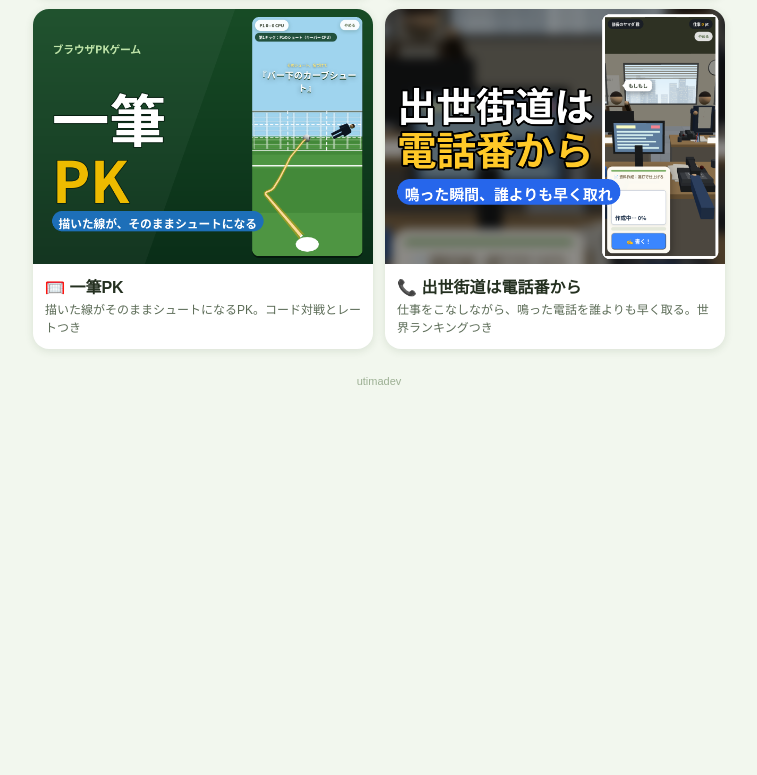
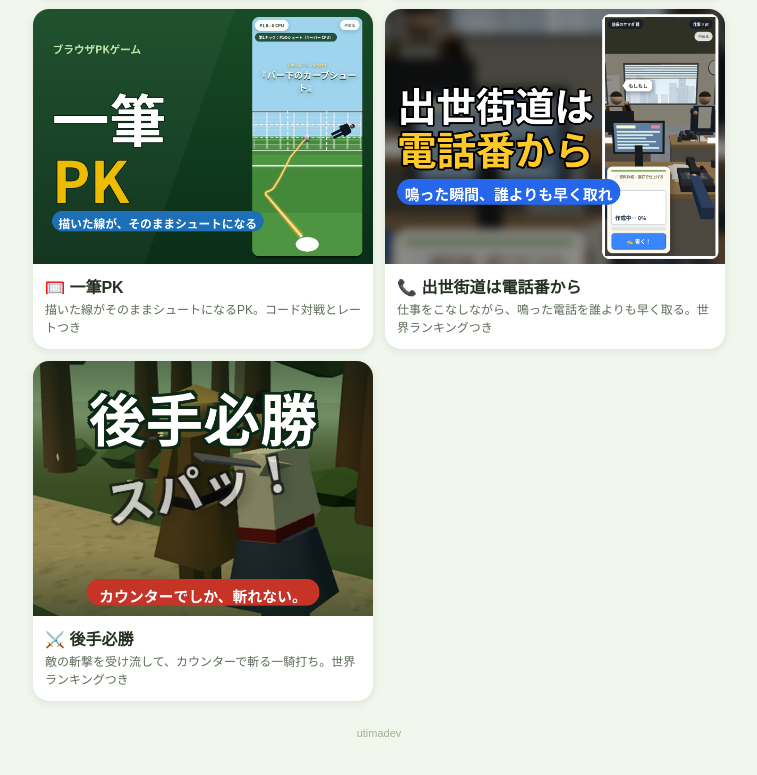
Before and after one commit to sa008ta/games, a plain HTML site: page index.html in a window 1280 px wide. Shown: the part 457-1232 px from the top of the page, without its empty margins (261-1018 px from the left). Before the commit the page ends 884 px from the top, so only its background shows below. Drawn offline with Linux system fonts and the light colour scheme.

Commit message:
一覧に後手必勝を追加

```diff
--- a/index.html
+++ b/index.html
@@ -65,6 +65,13 @@
         <p class="desc">仕事をこなしながら、鳴った電話を誰よりも早く取る。世界ランキングつき</p>
       </div>
     </a>
+    <a class="card" href="https://sa008ta.github.io/gote-hissho/">
+      <img src="cover-counter.png" alt="後手必勝">
+      <div class="body">
+        <p class="name">⚔️ 後手必勝</p>
+        <p class="desc">敵の斬撃を受け流して、カウンターで斬る一騎打ち。世界ランキングつき</p>
+      </div>
+    </a>
   </div>
   <footer>utimadev</footer>
 </div>
```
Also changed, not shown: cover-counter.png (added).
